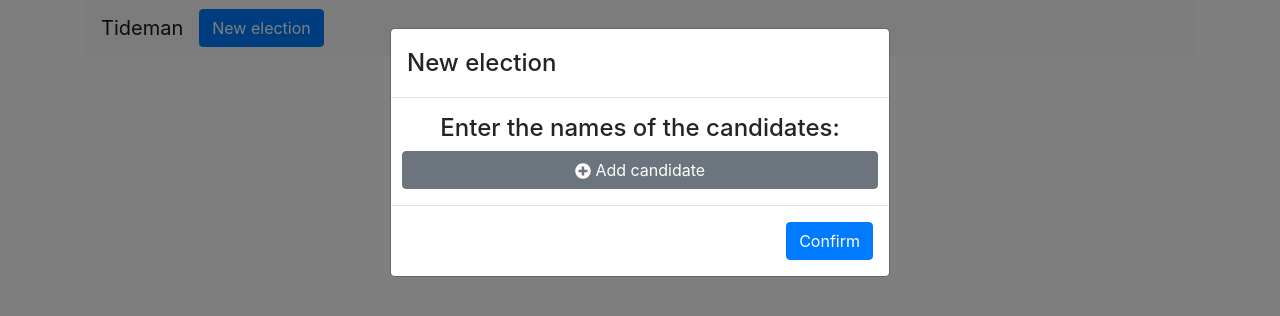
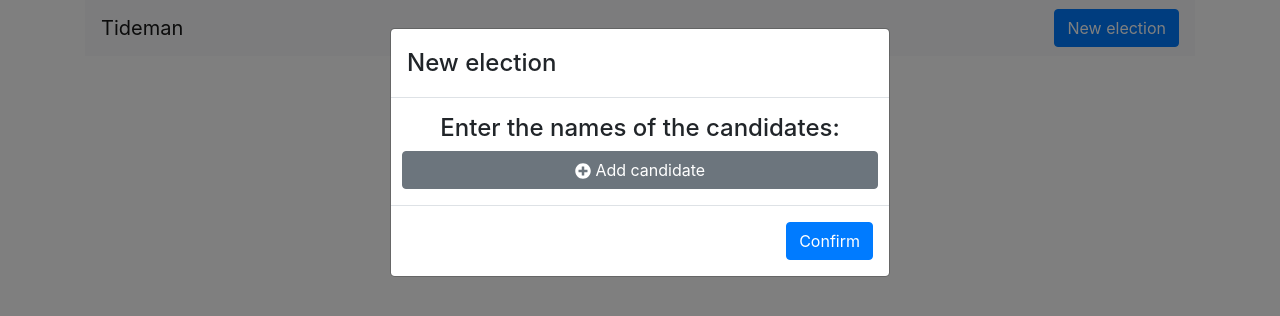
Before and after one commit to GMMan/tideman-ssvm, a Next.js app: page / in a window 1280 px wide. Shown: the top 316 px of the page. Built offline with nearby package versions, Linux system fonts and the light colour scheme.

Commit message:
Make header better

```diff
--- a/components/Header.js
+++ b/components/Header.js
@@ -1,4 +1,4 @@
-import { Navbar, Button } from "react-bootstrap";
+import { Navbar, Button, Container } from "react-bootstrap";
 import Link from 'next/link'
 
 export default function Header(props) {
@@ -6,10 +6,12 @@ export default function Header(props) {
 
 	return (
 		<Navbar bg='light'>
-      <Link href='/' passHref>
-        <Navbar.Brand>Tideman</Navbar.Brand>
-      </Link>
-			<Button onClick={onNewElectionClick}>New election</Button>
+			<Container>
+				<Link href='/' passHref>
+					<Navbar.Brand>Tideman</Navbar.Brand>
+				</Link>
+				<Button onClick={onNewElectionClick}>New election</Button>
+			</Container>
 		</Navbar>
 	)
 }
```
